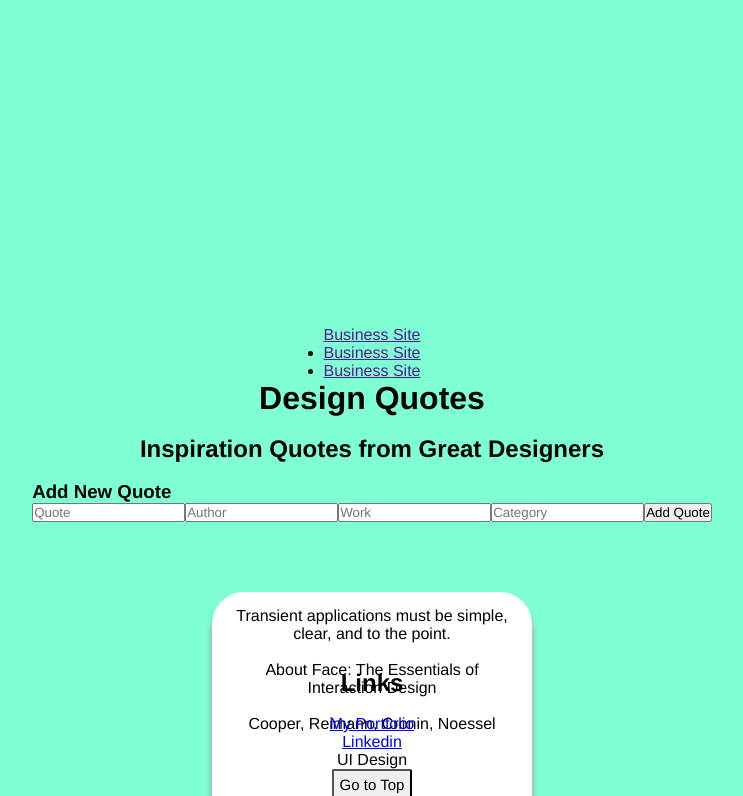
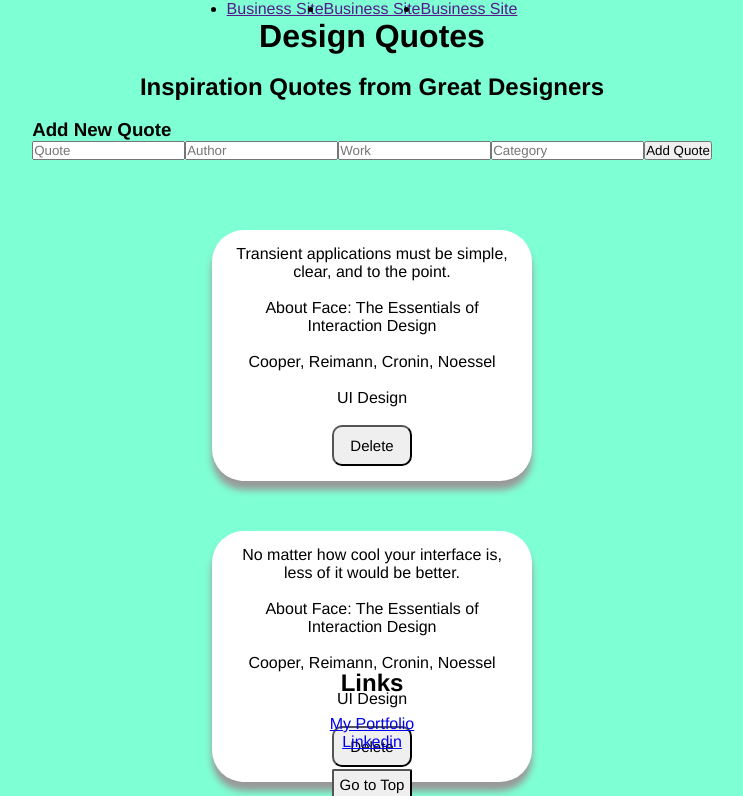
Before and after one commit to keoshaug/flatironFrontEndPhase2ReactProject, a React (Vite) app: page / in a window 1280 px wide. Shown: the top 796 px of the page, without its empty margins (268-1011 px from the left). Built offline with nearby package versions, Linux system fonts and the light colour scheme; data requests are answered from the project's data file.

Commit message:
adding functional delete function by amending code in app.jsx, main.jsx, and card.jsx

```diff
--- a/db.json
+++ b/db.json
@@ -132,6 +132,13 @@
       "work": "starck.com/about",
       "author": "Philippe Starck",
       "category": "human element"
+    },
+    {
+      "quote": "Sapere Aude",
+      "author": "Immanuel Kant",
+      "work": "Answering the Question: What is Enlightenment",
+      "category": "Philosophy",
+      "id": "Rcz7u6O"
     }
   ]
 }
--- a/src/App.css
+++ b/src/App.css
@@ -3,6 +3,6 @@
     flex-direction: column;
     align-items: center;
     justify-content: center;
-    height: 850vh;
+    height: fit-content;
     background-color: #7FFFD4;
 }
--- a/src/App.jsx
+++ b/src/App.jsx
@@ -25,7 +25,7 @@ function App() {
       <NewCardForm
        onAddQuote={handleAddQuote}
       />
-      <Main quotes={quotes}/>
+      <Main quotes={quotes} setQuotes={setQuotes}/>
       <Footer />
     </main>
   )
--- a/src/components/Card.jsx
+++ b/src/components/Card.jsx
@@ -1,7 +1,7 @@
 import React from "react";
 import "./Card.css"
 
-function Card({data}) {
+function Card({data, onDeleteQuote}) {
 
     const {id, quote, work, author, category} = data
 
@@ -25,7 +25,7 @@ function Card({data}) {
             <br/>
             <p>{category}</p>
             <br/>
-            <button className="card-btn" onClick={handleDelete}>Remove</button>
+            <button className="card-btn" onClick={handleDelete}>Delete</button>
         </div>
     )
 }
--- a/src/components/Main.jsx
+++ b/src/components/Main.jsx
@@ -2,10 +2,16 @@ import React from "react";
 import Card  from "./Card";
 import "./Main.css"
 
-function Main ({quotes}) {
+function Main ({quotes, setQuotes}) {
+
+    function handleDelete (id) {
+        const filteredQuotes = quotes.filter(quote => quote.id !==id)
+        setQuotes(filteredQuotes)
+    }
 
 
-    const renderedCards = quotes.map((quote) => <Card key={quote.id} data={quote}/>)
+    const renderedCards = quotes.map((quote) => <Card key={quote.id} data={quote} onDeleteQuote={handleDelete}/>)
+
 
     return (
             <div className="outer-container">
--- a/src/components/Navbar.css
+++ b/src/components/Navbar.css
@@ -0,0 +1,10 @@
+* {
+    box-sizing: border-box;
+}
+
+
+.nav-ul {
+    display: flex;
+    flex-direction: row;
+    justify-content: space-between;
+}
--- a/src/components/Navbar.jsx
+++ b/src/components/Navbar.jsx
@@ -1,11 +1,12 @@
 import React from 'react';
+import "./Navbar.css";
 
 const Navbar = () => {
   return (
     <>
     <nav className='nav'>
-    <a href="" className='site-title'>Business Site</a>
-    <ul>
+    <ul className='nav-ul'>
+        <li><a href="" className='site-title'>Business Site</a></li>
         <li><a href="" className='site-title'>Business Site</a></li>
         <li><a href="" className='site-title'>Business Site</a></li>
     </ul>
```
